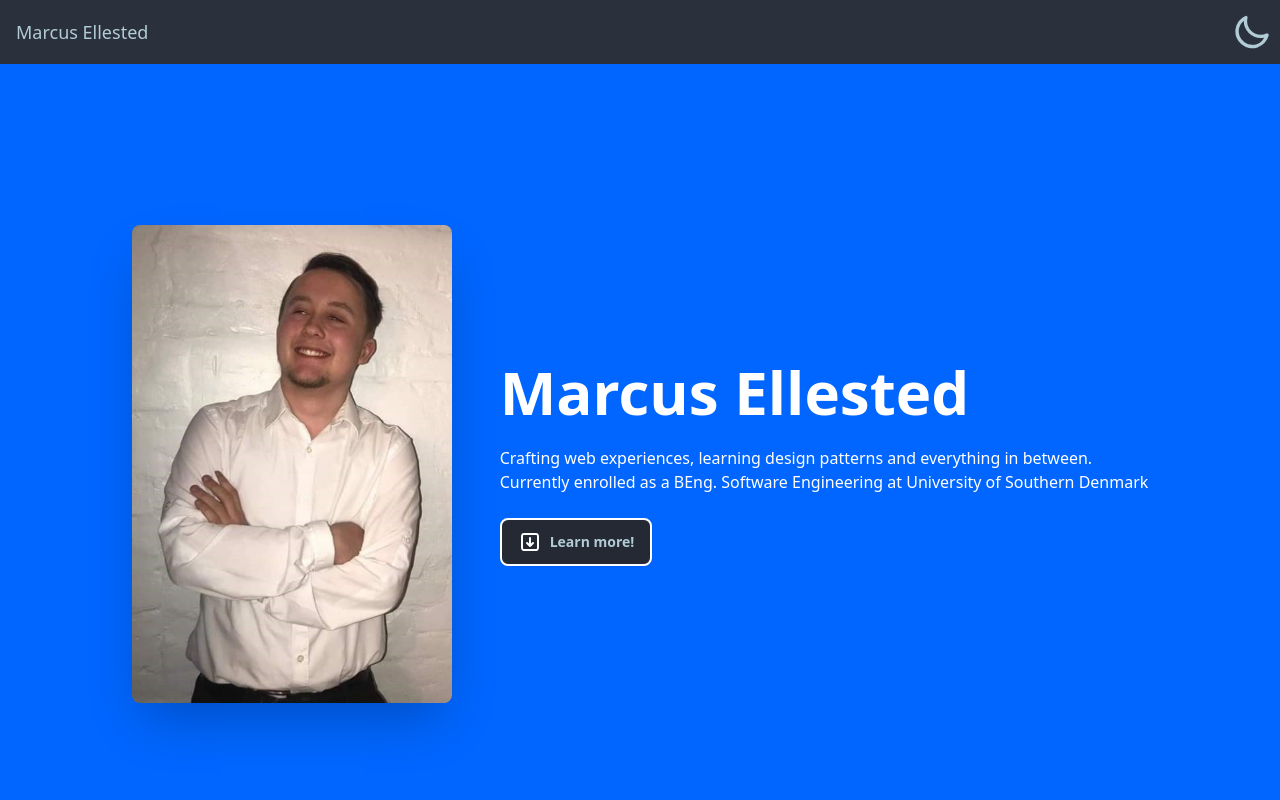
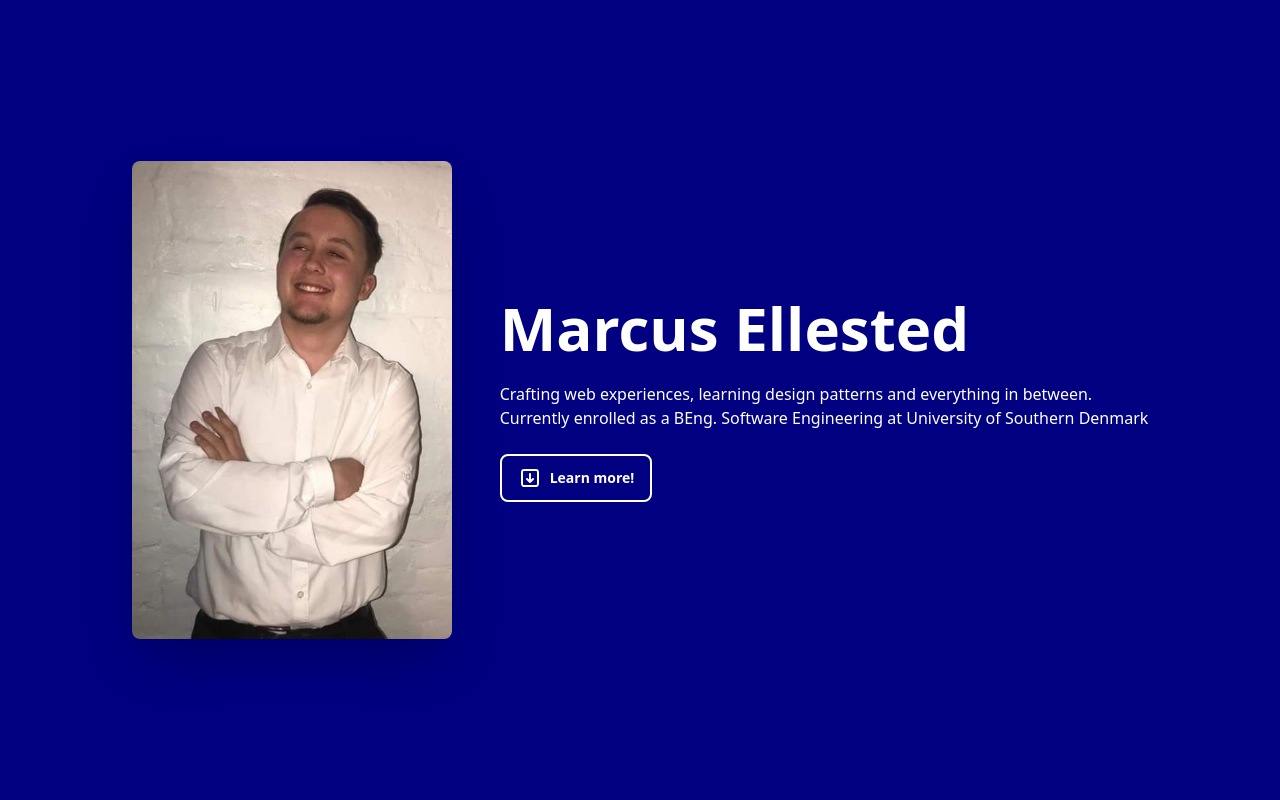
Before and after one commit to Marcus4420/my_portfolio, an Angular app: page / in a window 1280 px wide. Shown: the top 800 px of the page. Built offline with nearby package versions, Linux system fonts and the light colour scheme; what tailwindcss-animated would draw is missing.

Commit message:
removed navbar

```diff
--- a/src/app/app.component.html
+++ b/src/app/app.component.html
@@ -1,3 +1,2 @@
-<app-navbar></app-navbar>
 <app-home></app-home>
 <router-outlet></router-outlet>
--- a/src/app/mainhero/mainhero.component.html
+++ b/src/app/mainhero/mainhero.component.html
@@ -1,4 +1,4 @@
-<div id="home" class="hero min-h-screen min-w-24 bg-[#0066FF] text-white">
+<div id="home" class="hero min-h-screen min-w-24 bg-[#000080] text-white">
     <div class="hero-content flex-col lg:flex-row">
         <img src="/assets/MarcusSkjorte2_3.jpg" class="w-full max-w-xs lg:max-w-xs rounded-lg shadow-2xl" />
         <div class="text-center lg:text-left mt-6 lg:mt-0 lg:ml-8">
@@ -8,7 +8,7 @@
                 Currently enrolled as a BEng. Software Engineering at University of Southern Denmark
             </p>
             <div>
-              <button class="btn border-2 border-white hover:border-2 hover:border-white hover:scale-105">
+              <button class="btn border-2 border-white bg-[#000080] text-white hover:border-2 hover:bg-white hover:text-[#000080] hover:scale-105">
                   <!-- New SVG included here -->
                   <svg width="24" height="24" viewBox="0 0 24 24" fill="none" xmlns="http://www.w3.org/2000/svg">
                     <path d="M9 13L12 16M12 16L15 13M12 16V8M7.2 20H16.8C17.9201 20 18.4802 20 18.908 19.782C19.2843 19.5903 19.5903 19.2843 19.782 18.908C20 18.4802 20 17.9201 20 16.8V7.2C20 6.0799 20 5.51984 19.782 5.09202C19.5903 4.71569 19.2843 4.40973 18.908 4.21799C18.4802 4 17.9201 4 16.8 4H7.2C6.0799 4 5.51984 4 5.09202 4.21799C4.71569 4.40973 4.40973 4.71569 4.21799 5.09202C4 5.51984 4 6.07989 4 7.2V16.8C4 17.9201 4 18.4802 4.21799 18.908C4.40973 19.2843 4.71569 19.5903 5.09202 19.782C5.51984 20 6.07989 20 7.2 20Z" stroke="#ffffff" stroke-width="2" stroke-linecap="round" stroke-linejoin="round"/>
```
Also changed, not shown: src/assets/waves/orange-blue-haikei.svg.
